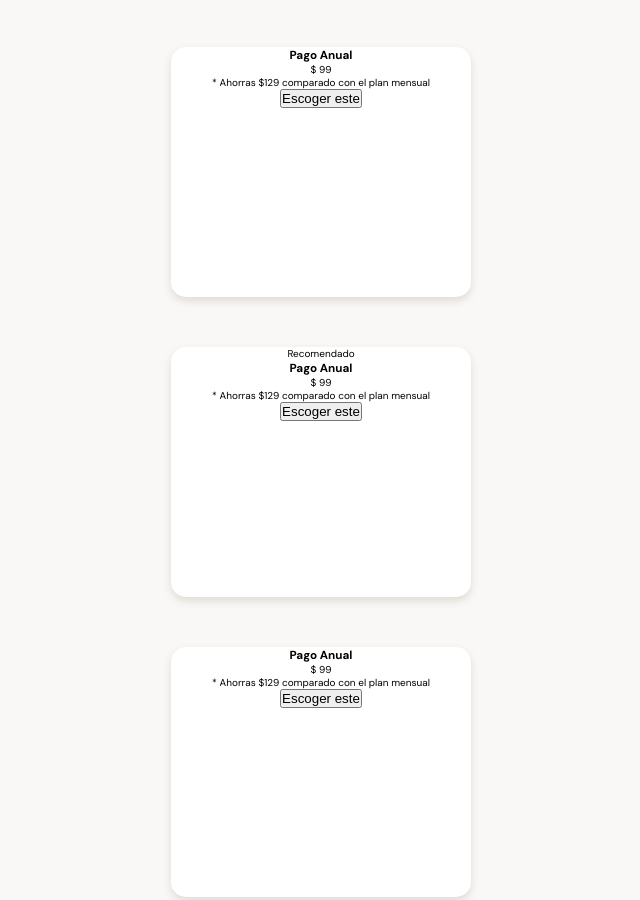
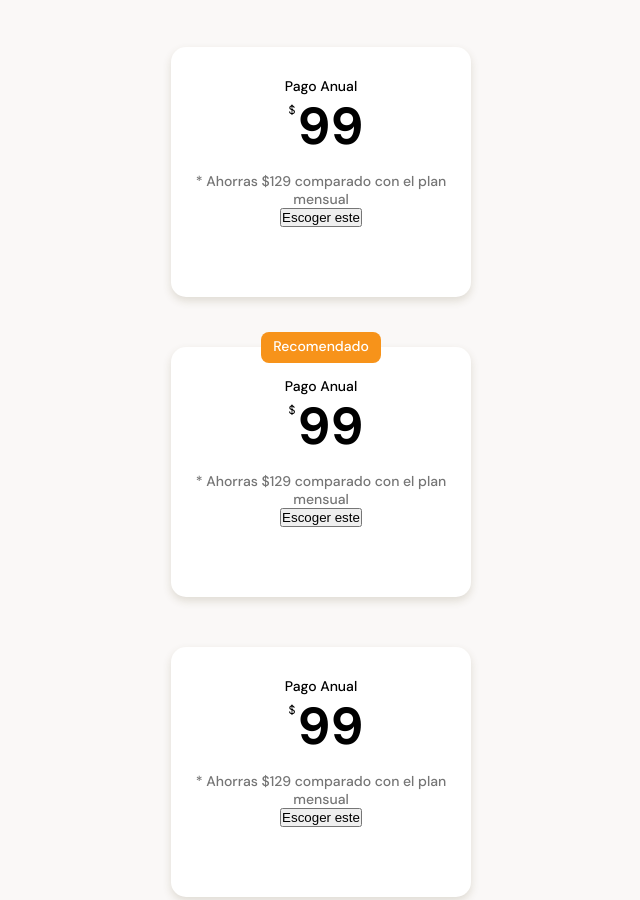
Before and after one commit to Tom4sBeltr4n/resp.-des.--mobile-first-layout, a plain HTML site: page index.html in a window 1280 px wide. Shown: the part 2877-3777 px from the top of the page, without its empty margins (319-959 px from the left). Drawn offline with Linux system fonts and the light colour scheme.

Commit message:
Class # 25 finished

```diff
--- a/styles.css
+++ b/styles.css
@@ -436,14 +436,17 @@ main
 
 .main-plans-container
 {
+  /* posición */
   width: 100%;
   min-width: 320px;
   padding-bottom: 70px;
+  /* tipografía */
   text-align: center;
 }
 
 .plans--title
 {
+  /* caja */
   width: 90%;
   min-width: 288px;
   height: auto;
@@ -452,7 +455,9 @@ main
 
 .plans--title h2
 {
+  /* caja */
   padding-top: 50px;
+  /* tipografía */
   font-size: 2.4rem;
   font-weight: bold;
   line-height: 2.6rem;
@@ -461,7 +466,9 @@ main
 
 .plans--title p
 {
+  /* caja */
   padding-top: 30px;
+  /* tipografía */
   font-size: 1.4rem;
   font-weight: 500;
   line-height: 1.8rem;
@@ -470,19 +477,84 @@ main
 
 .plans-container--slider
 {
+  /* caja */
   width:100%;
 }
 
 .plans-container--card
 {
+  /* posición */
   position: relative;
+  /* caja */
   width: 70%;
   min-width: 230px;
   max-width: 300px;
   height: 250px;
   margin: 50px auto 0;
   padding: 0 15px;
+  /* visual */
   background-color: #fff;
   border-radius: 15px;
   box-shadow: 0 4px 8px rgba(89, 73, 30, 0.16);
 }
+
+.recommended-notice
+{
+  /* posición */
+  position: absolute;
+  left: calc(50% - 60px); /* Ten en cuenta el espacio (" ", [whitespace]) interior en las funciones calc */
+  top: -15px;
+  /* caja */
+  width: 120px;
+  height: 31px;
+  padding-top: 5px;
+  /* tipografía */
+  font-size: 1.4rem;
+  font-weight: 500;
+  color: #FFFFFF;
+  /* visual */
+  background-color: var(--bitcoin-orange);
+  border-radius: 8px;
+}
+
+.plan-card--title
+{
+  /*caja*/
+  padding-top: 30px;
+  /* tipografía */
+  font-size: 1.4rem;
+  font-weight: 500;
+  line-height: 1.8rem;
+  color: black;
+}
+
+.plan-card--price
+{
+  /* caja */
+  padding: 5px 0;
+  /* tipografía */
+  font-size: 5.2rem;
+  font-weight: bold;
+  line-height: 5.3rem;
+  color: black
+}
+
+.plan-card--price>span
+{
+  /* posición */
+  position: relative;
+  top: -30px;
+  left: 10px;
+  /* tipografía */
+  font-size: 1.2rem;
+  font-weight: 300;
+  color: black;
+}
+
+.plan-card--saving
+{
+  /* tipografía */
+  font-size: 1.4rem;
+  color: #757575;
+  font-weight: 500;
+}
```
